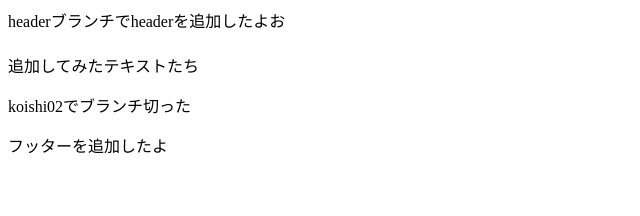
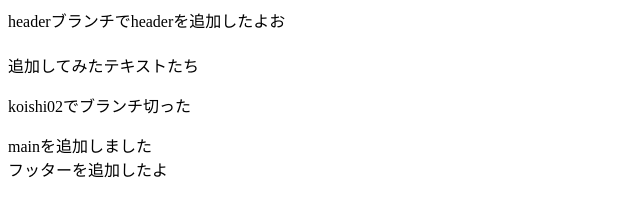
Before and after one commit to 93kk/git-practice, a plain HTML site: page index.html in a window 1280 px wide. Shown: the whole page, without its empty margins (0-640 px from the left). Drawn offline with Linux system fonts and the light colour scheme.

Commit message:
index.htmlを更新

```diff
--- a/index.html
+++ b/index.html
@@ -17,6 +17,10 @@
         <p>koishi02でブランチ切った</p>
     </section>
 
+    <section class="main">
+        mainを追加しました
+    </section>
+
     <footer>
         フッターを追加したよ
         <img src="img" alt="">
```
